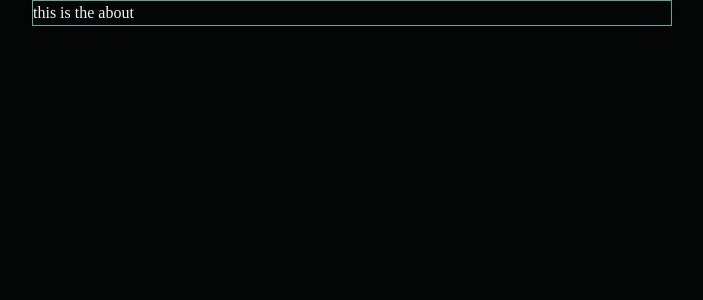
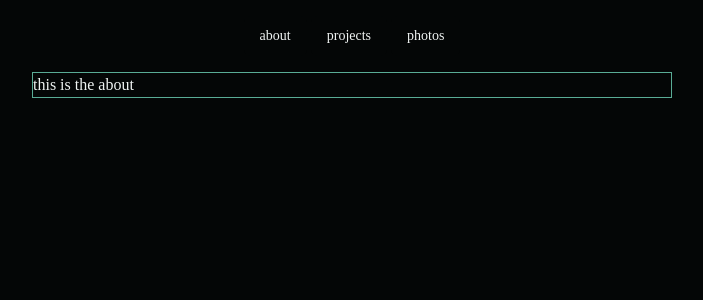
Before and after one commit to JuanBaut/portfolio, a React (Vite) app: page / in a window 1280 px wide. Shown: the top 300 px of the page, without its empty margins (288-991 px from the left). Built offline with nearby package versions, Linux system fonts and the light colour scheme; a web font is replaced by a local one.

Commit message:
ui with shadcn, learning strict TS

```diff
--- a/package.json
+++ b/package.json
@@ -10,6 +10,9 @@
     "preview": "vite preview"
   },
   "dependencies": {
+    "@radix-ui/react-navigation-menu": "^1.1.4",
+    "@types/node": "^20.12.2",
+    "@types/react-router-dom": "^5.3.3",
     "class-variance-authority": "^0.7.0",
     "clsx": "^2.1.0",
     "eslint-plugin-react": "^7.34.1",
--- a/src/App.tsx
+++ b/src/App.tsx
@@ -1,7 +1,13 @@
-import About from "./features/About/About";
+import { Outlet } from "react-router-dom";
+import NavBar from "./features/NavBar/NavBar";
 
 const App: React.FC = () => {
-  return <About />;
+  return (
+    <>
+      <NavBar />
+      <Outlet />
+    </>
+  );
 };
 
 export default App;
--- /dev/null
+++ b/src/components/ui/navigation-menu.tsx
@@ -0,0 +1,128 @@
+import * as React from "react";
+import * as NavigationMenuPrimitive from "@radix-ui/react-navigation-menu";
+import { cva } from "class-variance-authority";
+import { ChevronDown } from "lucide-react";
+
+import { cn } from "@/lib/utils";
+
+const NavigationMenu = React.forwardRef<
+  React.ElementRef<typeof NavigationMenuPrimitive.Root>,
+  React.ComponentPropsWithoutRef<typeof NavigationMenuPrimitive.Root>
+>(({ className, children, ...props }, ref) => (
+  <NavigationMenuPrimitive.Root
+    ref={ref}
+    className={cn(
+      "relative z-10 flex max-w-max flex-1 items-center justify-center",
+      className,
+    )}
+    {...props}
+  >
+    {children}
+    <NavigationMenuViewport />
+  </NavigationMenuPrimitive.Root>
+));
+NavigationMenu.displayName = NavigationMenuPrimitive.Root.displayName;
+
+const NavigationMenuList = React.forwardRef<
+  React.ElementRef<typeof NavigationMenuPrimitive.List>,
+  React.ComponentPropsWithoutRef<typeof NavigationMenuPrimitive.List>
+>(({ className, ...props }, ref) => (
+  <NavigationMenuPrimitive.List
+    ref={ref}
+    className={cn(
+      "group flex flex-1 list-none items-center justify-center space-x-1",
+      className,
+    )}
+    {...props}
+  />
+));
+NavigationMenuList.displayName = NavigationMenuPrimitive.List.displayName;
+
+const NavigationMenuItem = NavigationMenuPrimitive.Item;
+
+const navigationMenuTriggerStyle = cva(
+  "group inline-flex h-10 w-max items-center justify-center rounded-md bg-background px-4 py-2 text-sm font-medium transition-colors hover:bg-accent hover:text-accent-foreground focus:bg-accent focus:text-accent-foreground focus:outline-none disabled:pointer-events-none disabled:opacity-50 data-[active]:bg-accent/50 data-[state=open]:bg-accent/50",
+);
+
+const NavigationMenuTrigger = React.forwardRef<
+  React.ElementRef<typeof NavigationMenuPrimitive.Trigger>,
+  React.ComponentPropsWithoutRef<typeof NavigationMenuPrimitive.Trigger>
+>(({ className, children, ...props }, ref) => (
+  <NavigationMenuPrimitive.Trigger
+    ref={ref}
+    className={cn(navigationMenuTriggerStyle(), "group", className)}
+    {...props}
+  >
+    {children}{" "}
+    <ChevronDown
+      className="relative top-[1px] ml-1 h-3 w-3 transition duration-200 group-data-[state=open]:rotate-180"
+      aria-hidden="true"
+    />
+  </NavigationMenuPrimitive.Trigger>
+));
+NavigationMenuTrigger.displayName = NavigationMenuPrimitive.Trigger.displayName;
+
+const NavigationMenuContent = React.forwardRef<
+  React.ElementRef<typeof NavigationMenuPrimitive.Content>,
+  React.ComponentPropsWithoutRef<typeof NavigationMenuPrimitive.Content>
+>(({ className, ...props }, ref) => (
+  <NavigationMenuPrimitive.Content
+    ref={ref}
+    className={cn(
+      "left-0 top-0 w-full data-[motion^=from-]:animate-in data-[motion^=to-]:animate-out data-[motion^=from-]:fade-in data-[motion^=to-]:fade-out data-[motion=from-end]:slide-in-from-right-52 data-[motion=from-start]:slide-in-from-left-52 data-[motion=to-end]:slide-out-to-right-52 data-[motion=to-start]:slide-out-to-left-52 md:absolute md:w-auto ",
+      className,
+    )}
+    {...props}
+  />
+));
+NavigationMenuContent.displayName = NavigationMenuPrimitive.Content.displayName;
+
+const NavigationMenuLink = NavigationMenuPrimitive.Link;
+
+const NavigationMenuViewport = React.forwardRef<
+  React.ElementRef<typeof NavigationMenuPrimitive.Viewport>,
+  React.ComponentPropsWithoutRef<typeof NavigationMenuPrimitive.Viewport>
+>(({ className, ...props }, ref) => (
+  <div className={cn("absolute left-0 top-full flex justify-center")}>
+    <NavigationMenuPrimitive.Viewport
+      className={cn(
+        "origin-top-center relative mt-1.5 h-[var(--radix-navigation-menu-viewport-height)] w-full overflow-hidden rounded-md border bg-popover text-popover-foreground shadow-lg data-[state=open]:animate-in data-[state=closed]:animate-out data-[state=closed]:zoom-out-95 data-[state=open]:zoom-in-90 md:w-[var(--radix-navigation-menu-viewport-width)]",
+        className,
+      )}
+      ref={ref}
+      {...props}
+    />
+  </div>
+));
+NavigationMenuViewport.displayName =
+  NavigationMenuPrimitive.Viewport.displayName;
+
+const NavigationMenuIndicator = React.forwardRef<
+  React.ElementRef<typeof NavigationMenuPrimitive.Indicator>,
+  React.ComponentPropsWithoutRef<typeof NavigationMenuPrimitive.Indicator>
+>(({ className, ...props }, ref) => (
+  <NavigationMenuPrimitive.Indicator
+    ref={ref}
+    className={cn(
+      "top-full z-[1] flex h-1.5 items-end justify-center overflow-hidden data-[state=visible]:animate-in data-[state=hidden]:animate-out data-[state=hidden]:fade-out data-[state=visible]:fade-in",
+      className,
+    )}
+    {...props}
+  >
+    <div className="relative top-[60%] h-2 w-2 rotate-45 rounded-tl-sm bg-border shadow-md" />
+  </NavigationMenuPrimitive.Indicator>
+));
+NavigationMenuIndicator.displayName =
+  NavigationMenuPrimitive.Indicator.displayName;
+
+export {
+  navigationMenuTriggerStyle,
+  NavigationMenu,
+  NavigationMenuList,
+  NavigationMenuItem,
+  NavigationMenuContent,
+  NavigationMenuTrigger,
+  NavigationMenuLink,
+  NavigationMenuIndicator,
+  NavigationMenuViewport,
+};
--- a/src/features/NavBar/NavBar.tsx
+++ b/src/features/NavBar/NavBar.tsx
@@ -1,9 +1,42 @@
-const About: React.FC = () => {
+import { Link, useNavigate } from "react-router-dom";
+import {
+  NavigationMenu,
+  NavigationMenuItem,
+  NavigationMenuLink,
+  NavigationMenuList,
+  navigationMenuTriggerStyle,
+} from "@/components/ui/navigation-menu";
+
+const NavBar: React.FC = () => {
   return (
-    <div className="mx-auto w-[50%] border border-accent">
-      <p>this is the about</p>
+    <div className="mx-auto w-[50%]">
+      <NavigationMenu className="mx-auto my-4">
+        <NavigationMenuList>
+
+          <NavigationMenuItem>
+              <NavigationMenuLink className={navigationMenuTriggerStyle()}>
+                about
+              </NavigationMenuLink>
+          </NavigationMenuItem>
+
+          <NavigationMenuItem >
+              <NavigationMenuLink className={navigationMenuTriggerStyle()}>
+                projects
+              </NavigationMenuLink>
+          </NavigationMenuItem>
+
+          <Link to={"/photos"}>
+          <NavigationMenuItem>
+              <NavigationMenuLink className={navigationMenuTriggerStyle()}>
+                photos
+              </NavigationMenuLink>
+          </NavigationMenuItem>
+          </Link>
+
+        </NavigationMenuList>
+      </NavigationMenu>
     </div>
   );
 };
 
-export default About;
+export default NavBar;
--- /dev/null
+++ b/src/features/Photos/Photos.tsx
@@ -0,0 +1,9 @@
+const Photos: React.FC = () => {
+  return (
+    <div className="mx-auto w-[50%] border border-accent">
+      <p>these are the photos</p>
+    </div>
+  );
+};
+
+export default Photos;
--- a/src/index.css
+++ b/src/index.css
@@ -46,6 +46,7 @@
     --border: 180 17% 60%;
     --input: 180 18% 80%;
     --ring: 164 33% 60%;
+    --radius: 0.5rem;
   }
 }
 
--- a/tsconfig.json
+++ b/tsconfig.json
@@ -1,5 +1,10 @@
 {
   "compilerOptions": {
+    "baseUrl": ".",
+    "paths": {
+      "@/*": ["./src/*"]
+    },
+
     "target": "ES2020",
     "useDefineForClassFields": true,
     "lib": ["ES2020", "DOM", "DOM.Iterable"],
--- a/vite.config.ts
+++ b/vite.config.ts
@@ -1,7 +1,13 @@
 import { defineConfig } from "vite";
 import react from "@vitejs/plugin-react";
+import path from "path";
 
 // https://vitejs.dev/config/
 export default defineConfig({
   plugins: [react()],
+  resolve: {
+    alias: {
+      "@": path.resolve(__dirname, "./src"),
+    },
+  },
 });
```
Also changed, not shown: src/main.tsx (+17 -5 lines), components.json, 1 other file (tests, documents, lock files or other folders).
